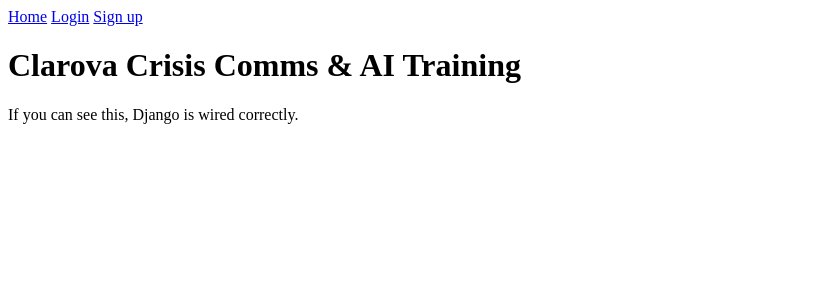
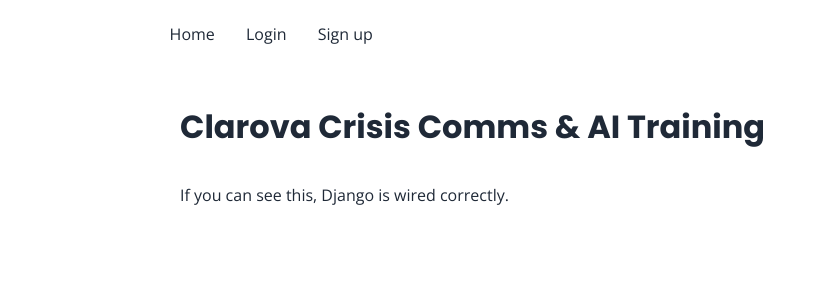
Before and after one commit to HelenLloydJeng/clarova-mvp, a Django app: page / in a window 1280 px wide. Shown: the top 300 px of the page, without its empty margins (0-818 px from the left). Run offline with Django 3.2, Linux system fonts and the light colour scheme.

Commit message:
style: apply Clarova brand (fonts, colors, header, buttons)

```diff
--- a/static/app.css
+++ b/static/app.css
@@ -0,0 +1,162 @@
+/* ========= Clarova base styles ========= */
+
+/* Brand tokens */
+:root{
+  --clarova-blue:#4A6EDB;      /* primary */
+  --clarova-teal:#3AC7B5;      /* accent/dot */
+  --ink:#1F2937;               /* body text */
+  --ink-soft:#374151;          /* secondary text */
+  --bg:#ffffff;                /* page background */
+  --bg-soft:#F8FAFC;           /* panels */
+  --border:#E5E7EB;            /* lines */
+  --focus:#80E6DD;             /* light teal focus ring */
+}
+
+/* Minimal reset */
+*{box-sizing:border-box}
+html{scroll-behavior:smooth}
+body{
+  margin:0;
+  color:var(--ink);
+  background:var(--bg);
+  font:16px/1.55 "Open Sans", system-ui, -apple-system, Segoe UI, Roboto, Arial, sans-serif;
+}
+
+/* Typography */
+h1,h2,h3,h4{
+  font-family:"Poppins", system-ui, -apple-system, Segoe UI, Roboto, Arial, sans-serif;
+  color:var(--ink);
+  margin:0 0 .5rem;
+}
+h1{font-weight:700; font-size:32px}
+h2{font-weight:600; font-size:24px}
+h3{font-weight:600; font-size:18px}
+p,li,small{color:var(--ink);}
+
+/* Layout helpers */
+.container{
+  max-width: 1000px;
+  margin: 0 auto;
+  padding: 1rem 1.25rem;
+}
+
+/* Header / Nav */
+.site-header{
+  border-bottom:1px solid var(--border);
+  background:#fff;
+}
+.site-header .inner{
+  display:flex;
+  align-items:center;
+  gap:1rem;
+  padding:.75rem 1.25rem;
+  max-width:1000px;
+  margin:0 auto;
+}
+.brand-logo{
+  font-family:"Poppins", system-ui, -apple-system, Segoe UI, Roboto, Arial, sans-serif;
+  font-weight:700;
+  font-size:20px;
+  letter-spacing:.2px;
+  color:var(--clarova-blue);
+  text-decoration:none;
+  display:inline-flex;
+  align-items:center;
+}
+.brand-logo .dot{
+  display:inline-block;
+  margin-left:.25rem;
+  width:.5rem; height:.5rem;
+  border-radius:50%;
+  background:var(--clarova-teal);
+}
+nav[aria-label="Main"]{
+  margin-left:auto;
+  display:flex; gap:.75rem; flex-wrap:wrap;
+}
+nav[aria-label="Main"] a{
+  color:var(--ink);
+  text-decoration:none;
+  padding:.4rem .6rem;
+  border-radius:.5rem;
+}
+nav[aria-label="Main"] a:hover,
+nav[aria-label="Main"] a:focus{
+  color:#fff; background:var(--clarova-blue);
+}
+
+/* Links */
+a{color:var(--clarova-blue)}
+a:hover{opacity:.9}
+
+/* Buttons */
+button, .btn{
+  font-family:inherit;
+  font-size:1rem;
+  border:1px solid var(--clarova-blue);
+  background:#fff;
+  color:var(--clarova-blue);
+  padding:.55rem .9rem;
+  border-radius:.6rem;
+  cursor:pointer;
+}
+.btn-primary, button[type="submit"]{
+  background:var(--clarova-blue);
+  color:#fff;
+  border-color:var(--clarova-blue);
+}
+button:hover, .btn:hover{filter:brightness(0.98)}
+.btn-primary:hover{filter:brightness(0.95)}
+
+/* Cards / panels */
+.card{
+  background:var(--bg-soft);
+  border:1px solid var(--border);
+  border-radius:12px;
+  padding:1rem;
+}
+.card + .card{margin-top:1rem}
+
+/* Badges */
+.badge{
+  display:inline-block;
+  padding:.15rem .5rem;
+  border-radius:.5rem;
+  font-size:.85rem;
+  line-height:1.2;
+  border:1px solid var(--border);
+  color:var(--ink-soft);
+}
+.badge-owned{
+  border-color:var(--clarova-teal);
+  color:#065F57;
+  background:color-mix(in oklab, var(--clarova-teal) 16%, white);
+}
+
+/* Tables / lists */
+ol,ul{padding-left:1.2rem}
+table{width:100%; border-collapse:collapse}
+th,td{padding:.6rem .5rem; border-bottom:1px solid var(--border)}
+th{text-align:left; font-family:"Poppins"; font-weight:600}
+
+/* Forms */
+input,select,textarea{
+  width:100%;
+  padding:.55rem .6rem;
+  border:1px solid var(--border);
+  border-radius:.5rem;
+  font:inherit;
+  background:#fff;
+}
+input:focus,select:focus,textarea:focus,button:focus,.btn:focus,a:focus{
+  outline:3px solid var(--focus);
+  outline-offset:2px;
+}
+
+/* Main content wrapper (optional) */
+main{display:block}
+main > *{max-width:1000px; margin:0 auto; padding:1rem 1.25rem}
+
+/* Utilities */
+.mt-1{margin-top:.25rem} .mt-2{margin-top:.5rem} .mt-3{margin-top:1rem}
+.mb-1{margin-bottom:.25rem} .mb-2{margin-bottom:.5rem} .mb-3{margin-bottom:1rem}
--- a/templates/base.html
+++ b/templates/base.html
@@ -7,6 +7,8 @@
     <meta name="viewport" content="width=device-width, initial-scale=1">
     <link rel="icon" href="{% static 'favicon.ico' %}">
     <link rel="stylesheet" href="{% static 'app.css' %}">
+    <link href="https://fonts.googleapis.com/css2?family=Open+Sans:wght@400;600&family=Poppins:wght@400;600;700&display=swap" rel="stylesheet">
+
 
   </head>
   <body>
--- a/templates/training/detail.html
+++ b/templates/training/detail.html
@@ -12,7 +12,7 @@
 
   <form method="post" action="{% url 'training:buy' module.pk %}">
     {% csrf_token %}
-    <button type="submit">Buy with Stripe (test)</button>
+    <button type="submit" class="btn btn-primary">Buy with Stripe</button>
   </form>
 {% endif %}
 
```
